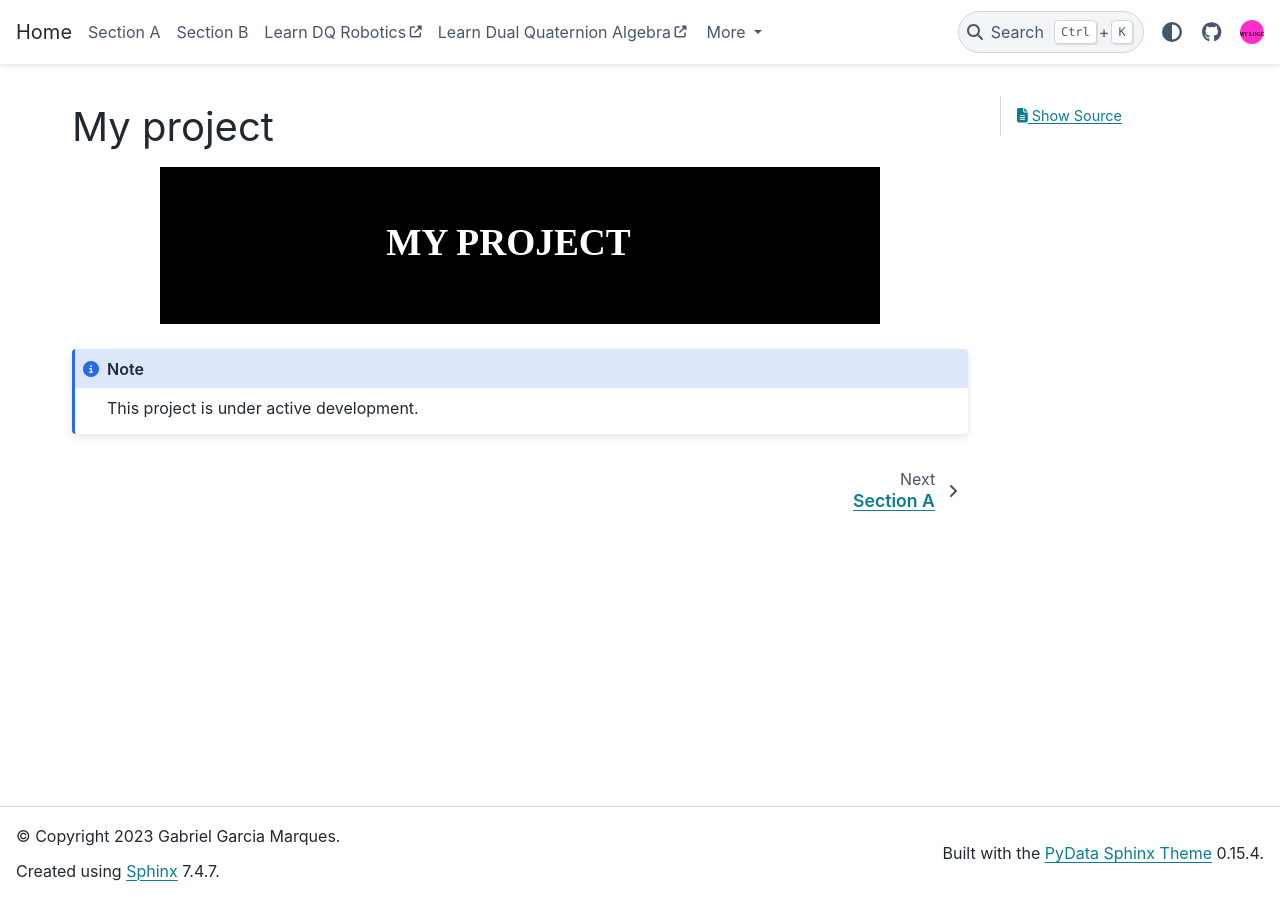
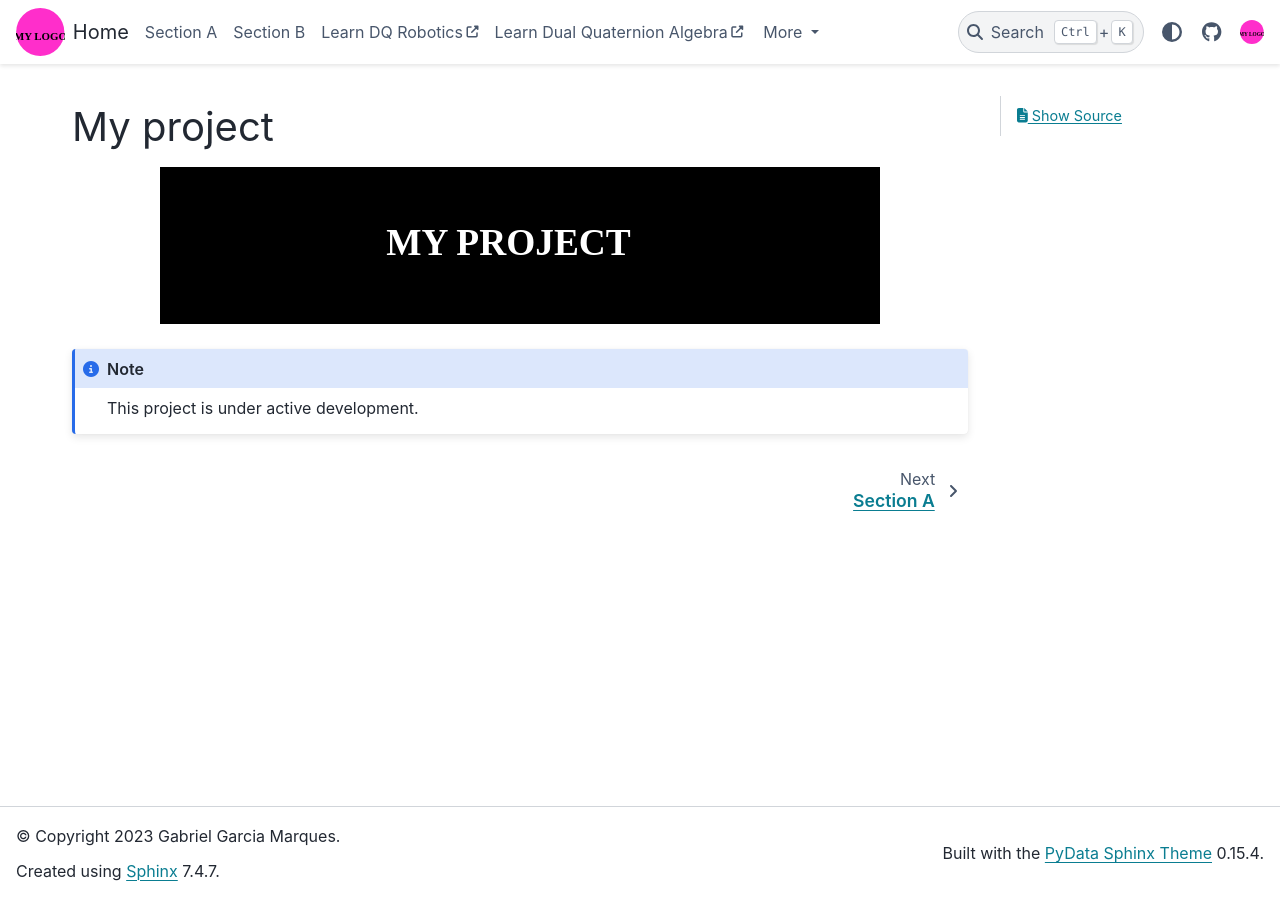
Before and after one commit to juanjqo/pydata-sphinx-theme-template, a Sphinx documentation site: the page built from docs/source/index.rst, in a window 1280 px wide. Built offline with Sphinx 7.4.7 and the PyData theme 0.15.4, drawn with Linux system fonts in a browser that asks for light colours.

Commit message:
Updated the icon path

```diff
--- a/docs/source/conf.py
+++ b/docs/source/conf.py
@@ -41,8 +41,13 @@ templates_path = ['_templates']
 #html_theme = 'sphinx_rtd_theme'
 html_theme = "pydata_sphinx_theme"
 
-html_logo = path_str + "/build/html/_images/mylogo.svg"
-html_favicon = path_str + "/build/html/_images/mylogo.svg"
+#html_logo = path_str + "/build/html/_images/mylogo.svg"
+#html_favicon = path_str + "/build/html/_images/mylogo.svg"
+
+html_logo = "https://raw.githubusercontent.com/juanjqo/pydata-sphinx-theme-template/main/docs/_static/mylogo.svg"
+html_favicon = "https://raw.githubusercontent.com/juanjqo/pydata-sphinx-theme-template/main/docs/_static/mylogo.svg"
+
+
 
 language = "en"
 html_sourcelink_suffix = ""
```
